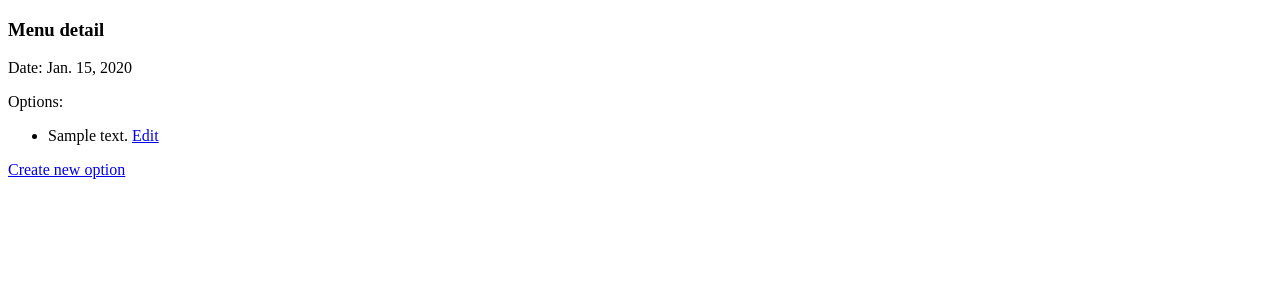
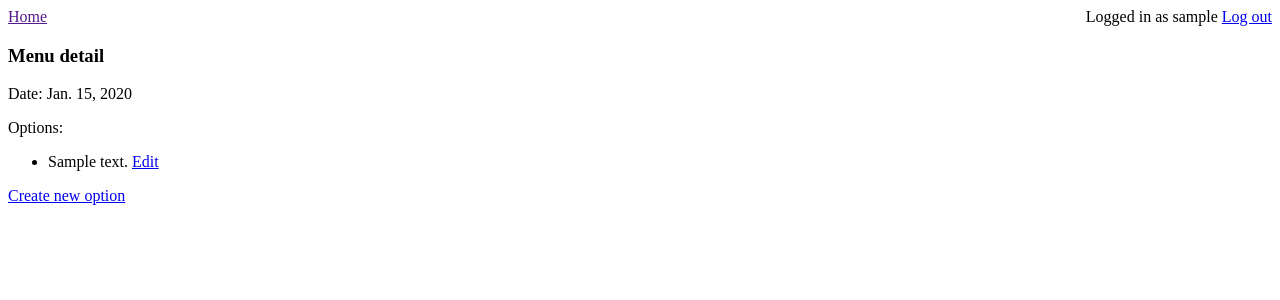
Before and after one commit to danielrc14/Backend-Test-Rojas, a Django app: page /menus/1/ in a window 1280 px wide. Shown: the top 300 px of the page. Run offline with Django 3.2, Linux system fonts and the light colour scheme; a user stored in the database is signed in; tables that the repository leaves empty hold one stand-in row (values such as "Sample post").

Commit message:
add: navbar

```diff
--- /dev/null
+++ b/menus/static/menus/style.css
@@ -0,0 +1,13 @@
+.navbar {
+  list-style-type: none;
+  margin: 0;
+  padding: 0;
+}
+
+.navbar li {
+  display: inline;
+}
+
+.float-right {
+  float: right;
+}
--- a/menus/templates/base.html
+++ b/menus/templates/base.html
@@ -1,9 +1,24 @@
+{% load static %}
+
 <!DOCTYPE html>
 <html>
   <head>
+    <link rel="stylesheet" type="text/css" href="{% static 'menus/style.css' %}">
     <meta charset="utf-8">
     <title>Cornershop backend test</title>
   </head>
+  <div>
+    <ul class="navbar">
+      <li><a href="">Home</a></li>
+      <li class="float-right">
+        {% if request.user.is_authenticated %}
+          Logged in as {{request.user}} <a href="{% url 'logout' %}">Log out</a>
+        {% else %}
+          <a href="{% url 'login' %}">Log in</a>
+        {% endif %}
+      </li>
+    </ul>
+  </div>
   <body>
     {% block content %}
     {% endblock content %}
```
